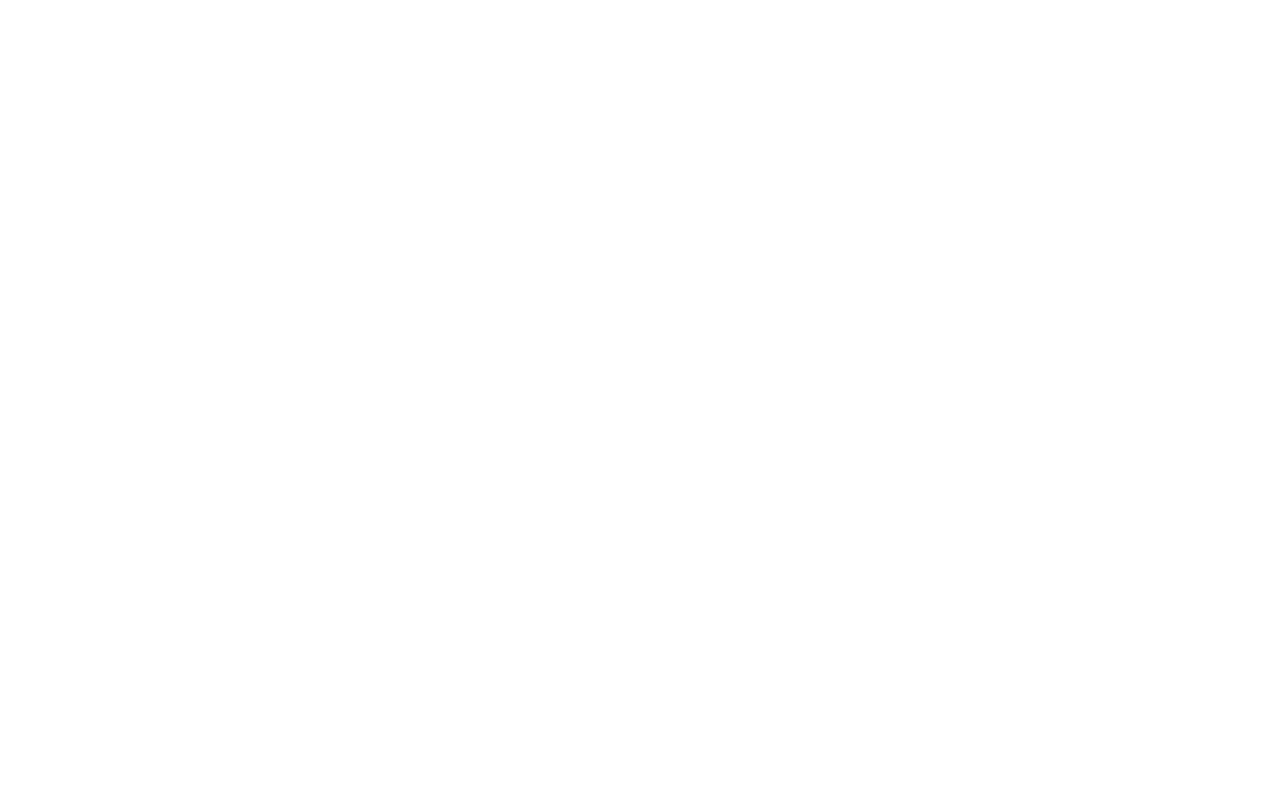
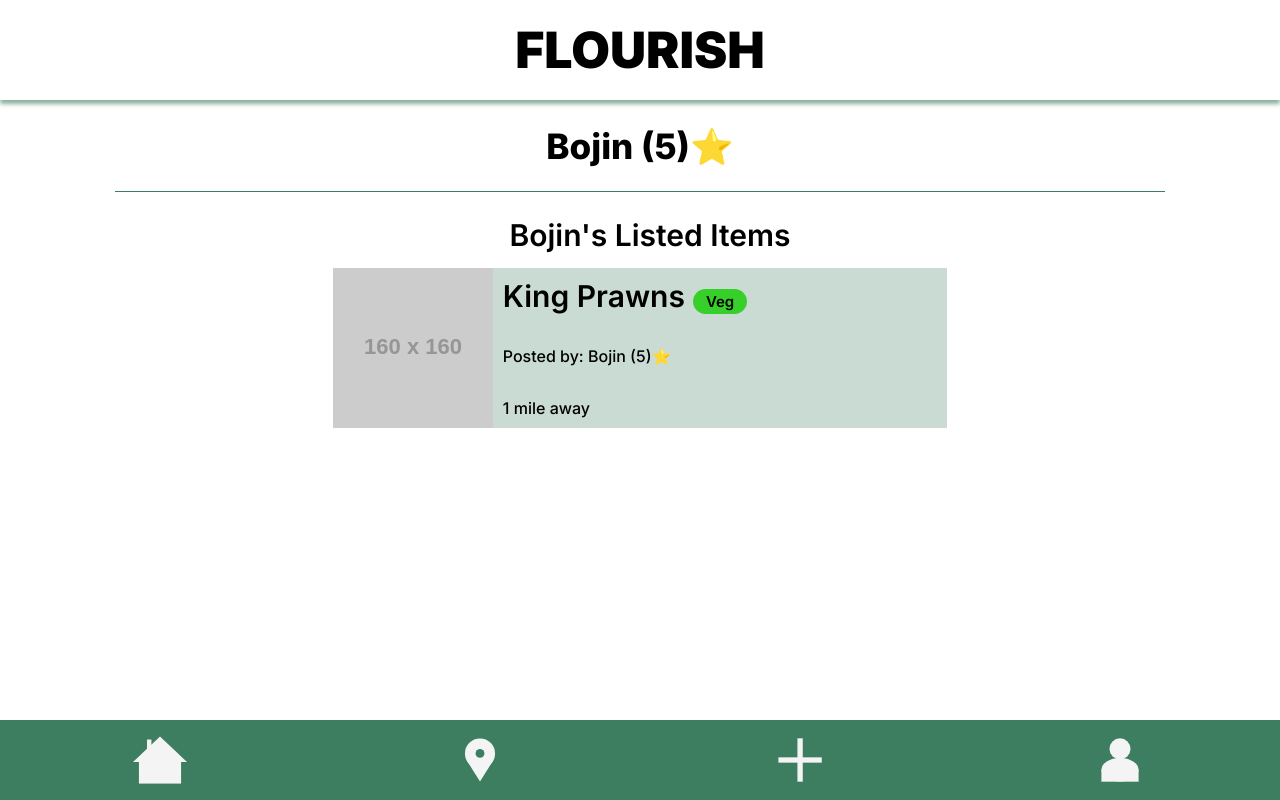
Before and after one commit to team-flourish/flourish-client, a React app: page /user in a window 1280 px wide. Before the commit this address had no page. Built offline with nearby package versions, Linux system fonts and the light colour scheme.

Commit message:
user profile page

```diff
--- a/src/App.js
+++ b/src/App.js
@@ -1,6 +1,7 @@
 import React from 'react';
 import { BrowserRouter, Routes, Route} from 'react-router-dom';
 import { MainPage, SignUpPage, LogInPage, AddaProduct, ResultsPage } from "./pages";
+import ProfilePage from './pages/ProfilePage';
 
 function App() {
     return (
@@ -12,6 +13,7 @@ function App() {
                     <Route path="/login" element={<LogInPage />}/>
                     <Route path="/new" element={<AddaProduct />}/>
                     <Route path="/products" element={<ResultsPage />}/>
+                    <Route path="/user" element={<ProfilePage />}/>
                 </Routes>
             </BrowserRouter>
         </React.StrictMode>
--- a/src/components/ProductList/index.js
+++ b/src/components/ProductList/index.js
@@ -12,7 +12,7 @@ const ProductList = () => {
                         <h2>King Prawns</h2>
                         <div className="productCategory">Veg</div>
                     </div>
-                    <span className="productLister">Posted by: Bojin (5) ⭐</span>
+                    <span className="productLister">Posted by: Bojin (5)⭐</span>
                     <span className="productDistance">1 mile away</span>
                 </div>
             </div>
--- a/src/components/ProductList/style.css
+++ b/src/components/ProductList/style.css
@@ -5,7 +5,6 @@
     flex-direction: column;
     align-items: center;
     padding-bottom: 85px;
-    margin-top: 210px;
 }
 
 .productListItem {
--- a/src/index.css
+++ b/src/index.css
@@ -14,3 +14,19 @@ body {
   -webkit-font-smoothing: antialiased;
   -moz-osx-font-smoothing: grayscale;
 }
+
+main {
+  margin-top: 125px;
+}
+
+h1 {
+  text-align: center;
+  margin: 0;
+  font-weight: 800;
+}
+
+hr {
+  width: 82%;
+  border: none;
+  border-top: 1px solid #3D7E60;
+}
--- a/src/layout/Header/style.css
+++ b/src/layout/Header/style.css
@@ -11,9 +11,7 @@ header {
     box-shadow: 0 4px 4px #3D7E6099;
 }
 
-h1 {
-    text-align: center;
-    margin: 0;
+.brand > h1 {
     padding: 0.4em 0;
     font-weight: 900;
     font-size: 50px;
--- /dev/null
+++ b/src/pages/ProfilePage/index.js
@@ -0,0 +1,22 @@
+import React from "react";
+import ProductList from "../../components/ProductList";
+
+import { Header, NavBar } from "../../layout";
+import "./style.css";
+
+const ProfilePage = () => {
+    return (
+        <>
+        <Header />
+        <main className="profilepage">
+            <h1>Bojin (5)⭐</h1>
+            <hr />
+            <h2>Bojin's Listed Items</h2>
+            <ProductList />
+        </main>
+        <NavBar />
+        </>
+    );
+};
+
+export default ProfilePage;
--- /dev/null
+++ b/src/pages/ProfilePage/style.css
@@ -0,0 +1,9 @@
+.profilepage h1 {
+    margin: .67em 0;
+    font-size: 35px;
+}
+
+h2 {
+    text-align: center;
+    font-size: 30px;
+}
--- a/src/pages/ResultsPage/index.js
+++ b/src/pages/ResultsPage/index.js
@@ -10,7 +10,7 @@ const ResultsPage = () => {
         <Header>
             <FilterList />
         </Header>
-        <main>
+        <main className="productspage">
             <ProductList />
         </main>
         <NavBar />
--- a/src/pages/ResultsPage/style.css
+++ b/src/pages/ResultsPage/style.css
@@ -6,3 +6,7 @@ h2 {
 .muted {
     color: #c4c4c4;
 }
+
+main.productspage {
+    margin-top: 210px;
+}
--- a/src/pages/index.js
+++ b/src/pages/index.js
@@ -3,3 +3,4 @@ export { default as SignUpPage } from "./B_SignUpPage";
 export { default as LogInPage } from "./C_LogInPage";
 export { default as AddaProduct } from "./E_AddaProduct";
 export { default as ResultsPage } from "./ResultsPage";
+export { default as ProfilePage } from "./ProfilePage";
```
Lines whose indentation alone changed are shown as unchanged.
